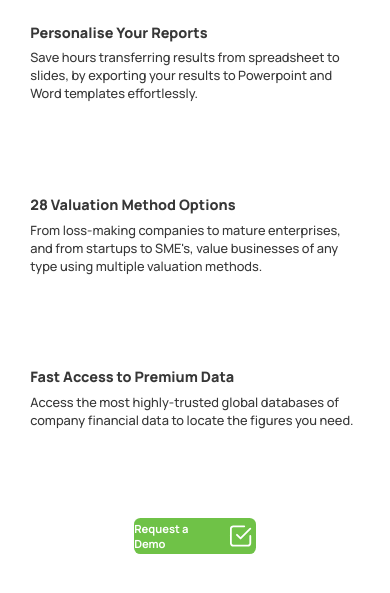
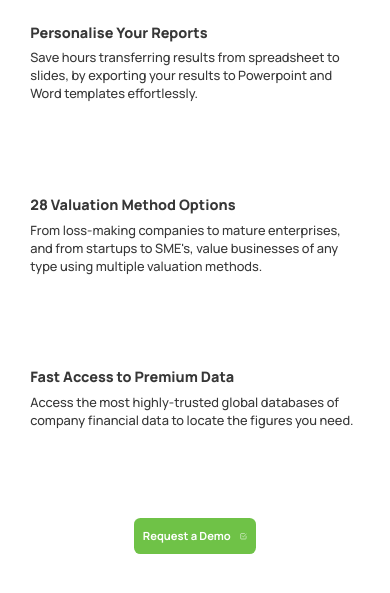
Before and after one commit to Haybeenita/Valutico, a plain HTML site: page index.html in a window 390 px wide. Shown: the part 2439-3032 px from the top of the page. Drawn offline with Linux system fonts and the light colour scheme.

```diff
--- a/style.css
+++ b/style.css
@@ -560,6 +560,11 @@
     width: 23.1rem;
     height: 40.2rem;
   }
+
+  .main__valuations-cta i{
+    width: 1.5rem;
+    height: 1.5rem;
+  }
 }
 
 @media only screen and (max-width: 600px) {
@@ -699,4 +704,9 @@
   .main__valuations-cta a {
     gap: 0.625rem;
   }
+
+  .main__valuations-cta i{
+    width: 0.66688rem;
+    height: 0.66688rem;
+  }
 }
```
